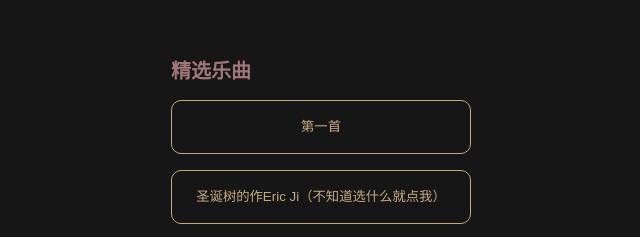
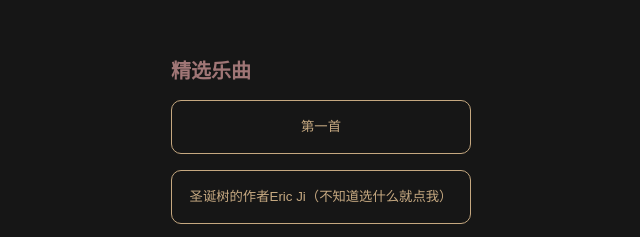
Before and after one commit to kangjl666/Merry-Christmas, a plain HTML site: page index.html in a window 1280 px wide. Shown: the part 118-355 px from the top of the page, 319-959 px from the left. Drawn offline with nearby package versions, Linux system fonts and the light colour scheme.

Commit message:
Update index.html

```diff
--- a/index.html
+++ b/index.html
@@ -89,7 +89,7 @@
        第一首
       </button>
     </li>
-    <li><button class="btn" id="btnB" type="button">圣诞树的作Eric Ji（不知道选什么就点我）</button></li>
+    <li><button class="btn" id="btnB" type="button">圣诞树的作者Eric Ji（不知道选什么就点我）</button></li>
     <li><button class="btn" id="btnC" type="button">第三首</button></li>
     <li><button class="btn" id="btnD" type="button">第四首</button></li>
     <li class="separator">或者</li>
```
